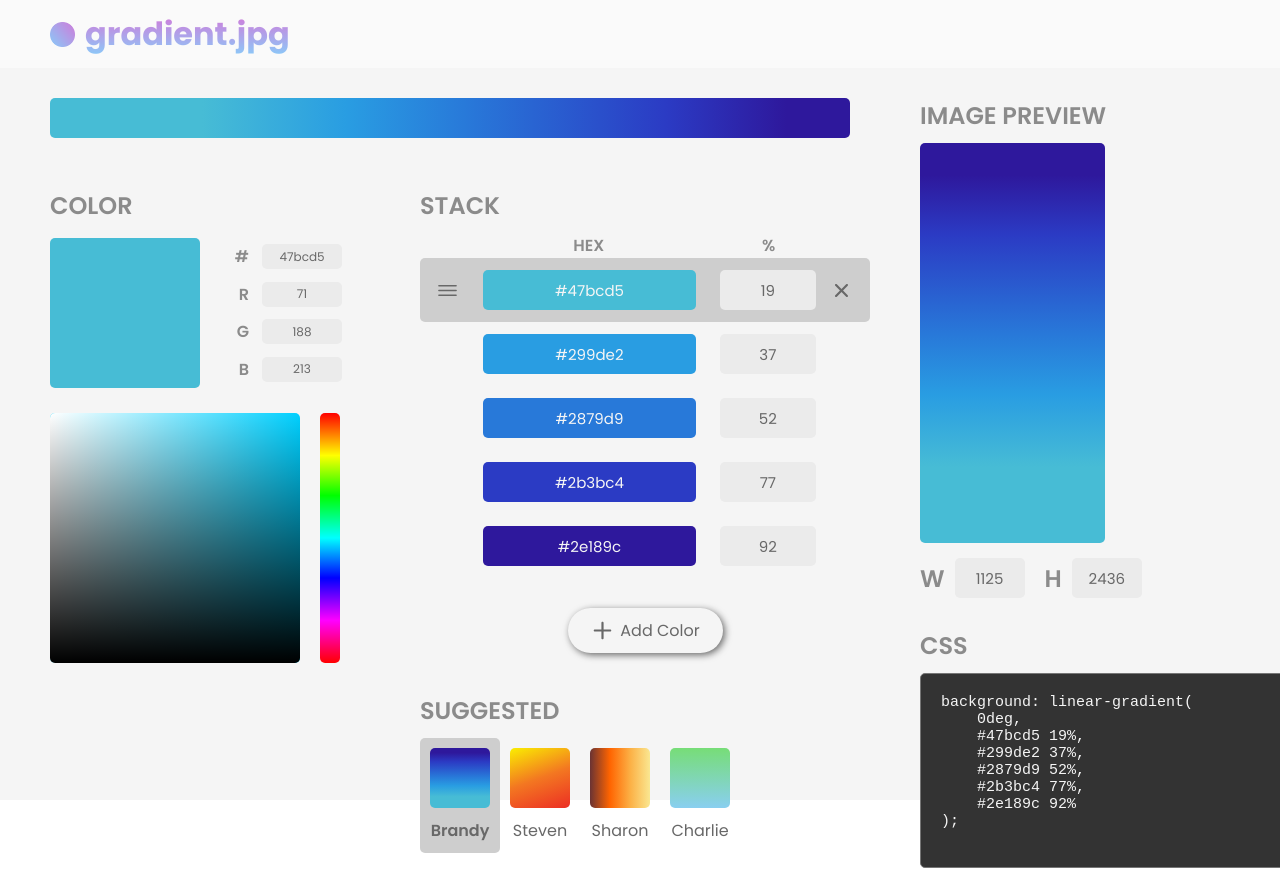
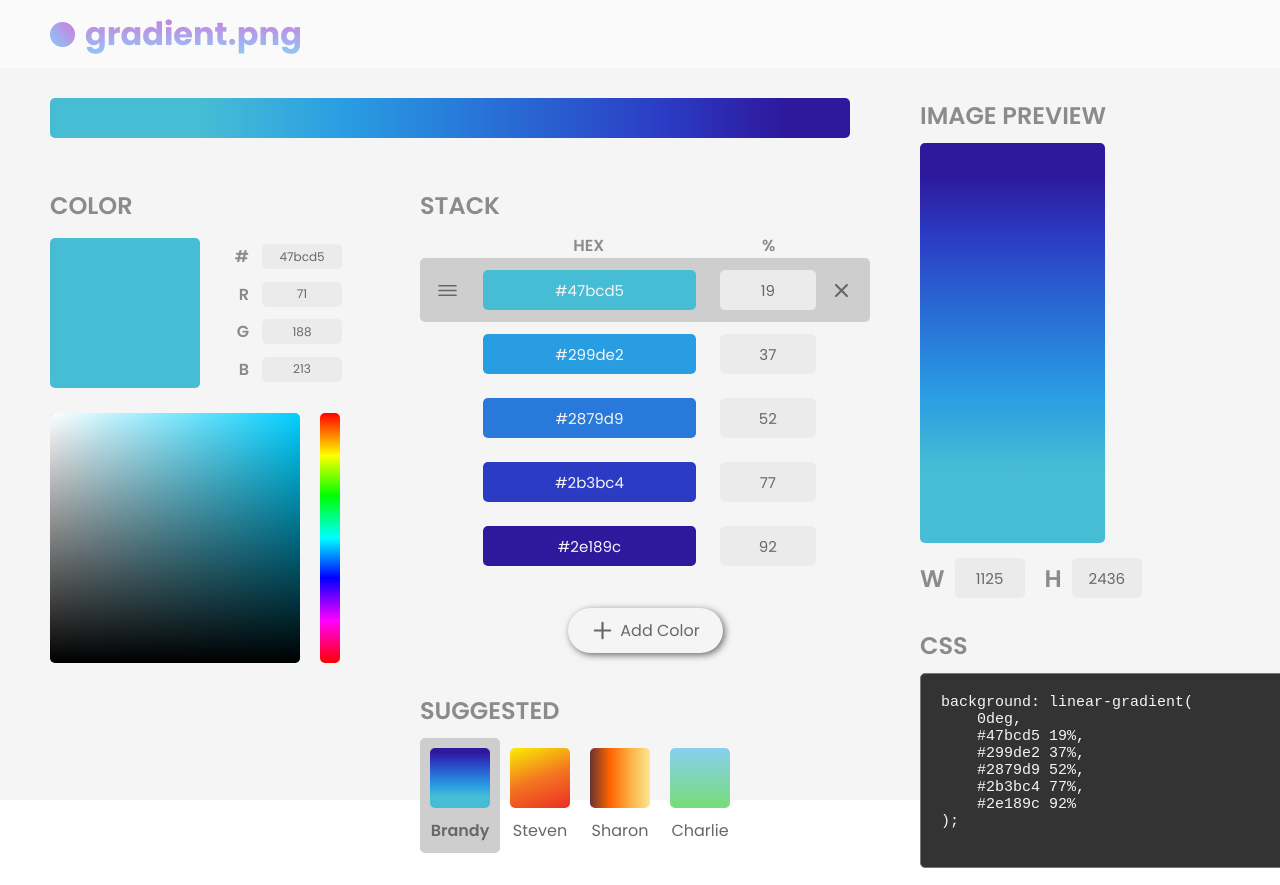
Before and after one commit to karenying/gradient.png, a React (Create React App) app: page / in a window 1280 px wide. Shown: the top 885 px of the page. Built offline with nearby package versions, Linux system fonts and the light colour scheme.

Commit message:
Rename to gradient.png

```diff
--- a/package.json
+++ b/package.json
@@ -1,5 +1,5 @@
 {
-    "name": "gradient.jpg",
+    "name": "gradient.png",
     "version": "0.1.0",
     "private": true,
     "dependencies": {
--- a/public/index.html
+++ b/public/index.html
@@ -21,7 +21,7 @@
       work correctly both with client-side routing and a non-root public URL.
       Learn how to configure a non-root public URL by running `npm run build`.
     -->
-        <title>gradient.jpg</title>
+        <title>gradient.png</title>
     </head>
     <body>
         <noscript>You need to enable JavaScript to run this app.</noscript>
--- a/src/App.js
+++ b/src/App.js
@@ -186,6 +186,8 @@ class App extends React.Component {
         const color = stack[selected];
         const colorwheelColor = color.getColorwheel();
 
+        console.log(stack);
+
         return (
             <div className='App' onClick={this.unsetSuggested}>
                 <Header gradient={gradient} />
--- a/src/Components/Header.js
+++ b/src/Components/Header.js
@@ -27,7 +27,7 @@ function Header(props) {
                 >
                     .
                 </span>
-                jpg
+                png
             </h1>
         </div>
     );
--- a/src/Utils/gradientConstants.js
+++ b/src/Utils/gradientConstants.js
@@ -60,7 +60,7 @@ const BRANDY = new Gradient(
 const CHARLIE = new Gradient(
     [new Color('89cff0', 0, true, 0), new Color('77dd77', 100, false, 1)],
     true,
-    0,
+    180,
     'Charlie'
 );
 
```
